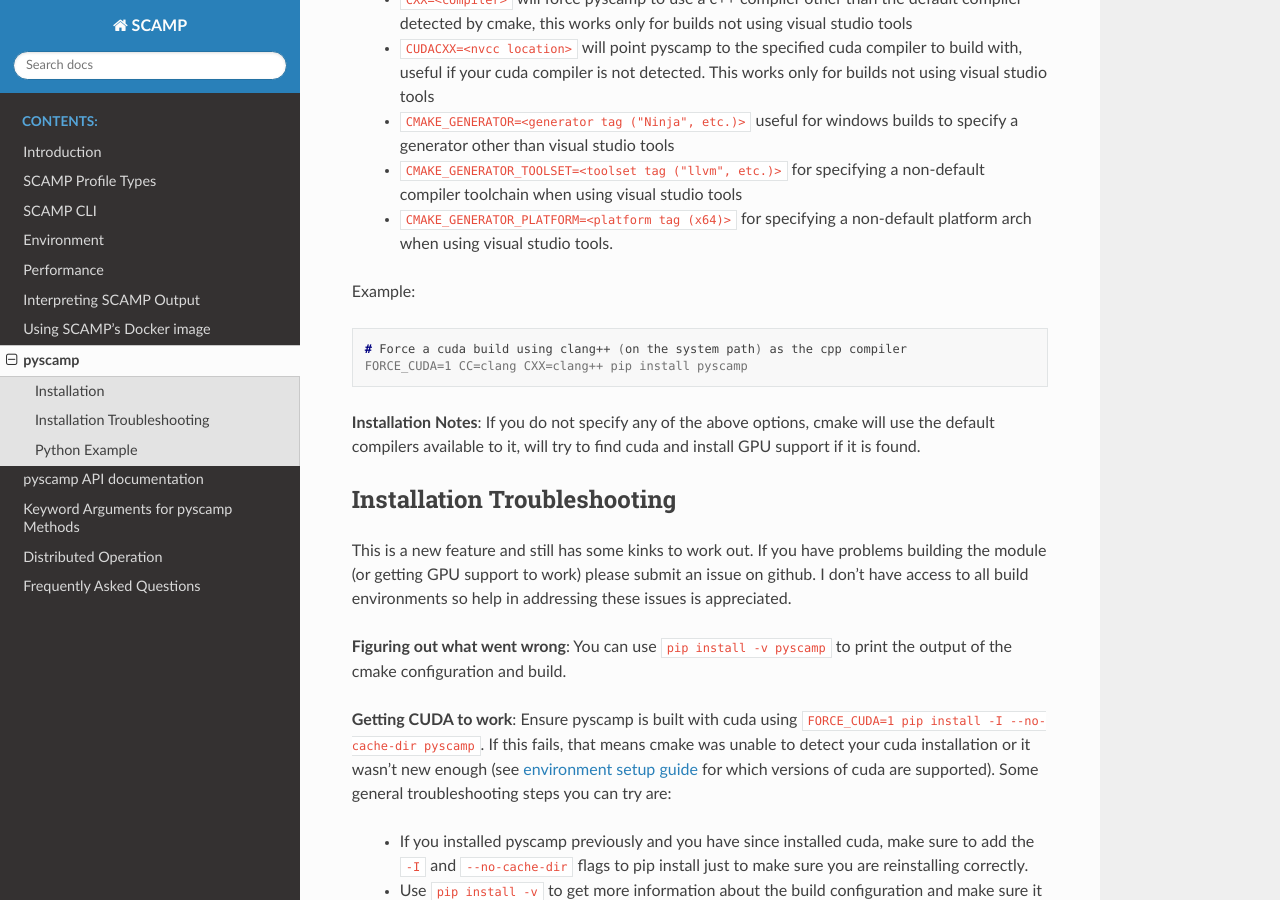
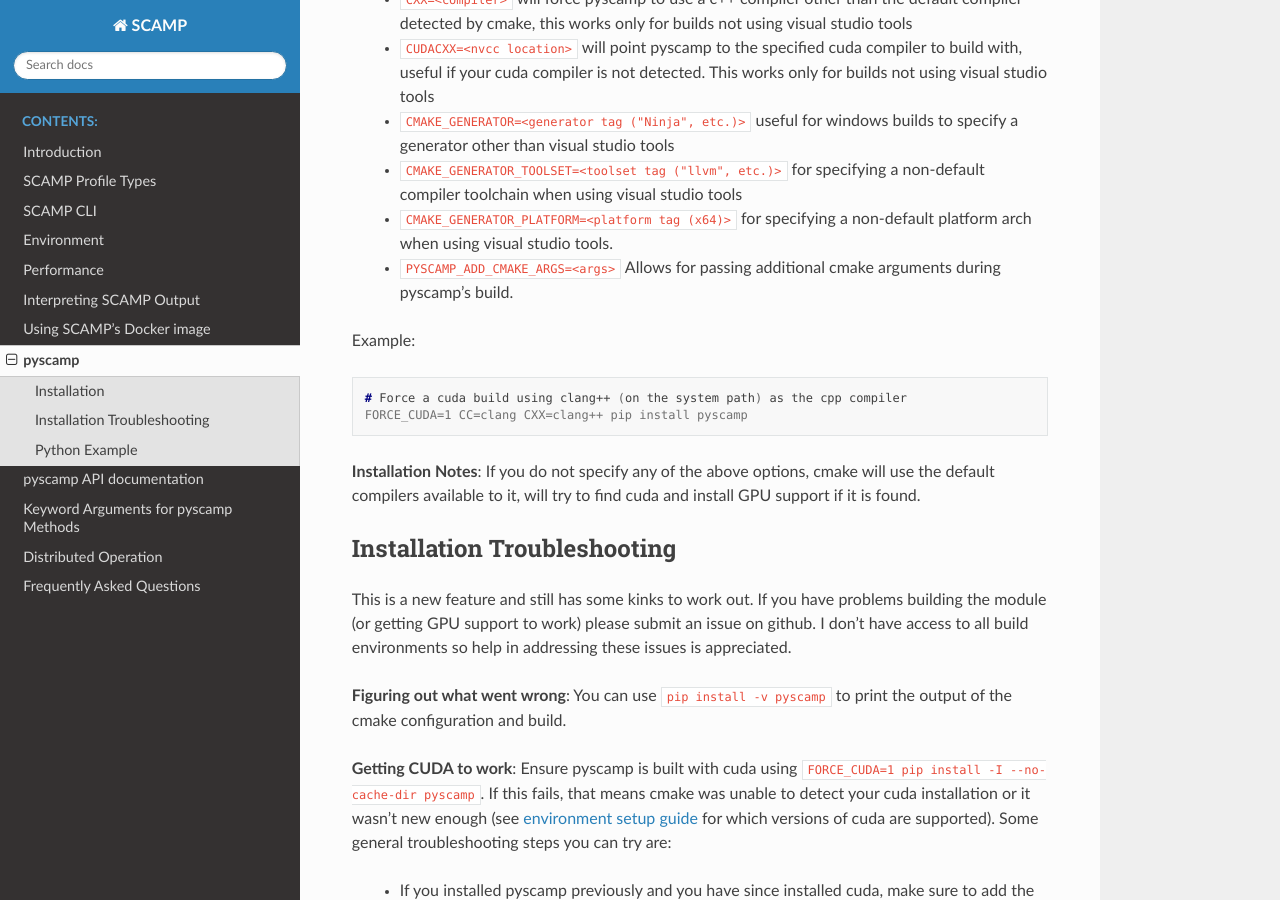
Before and after one commit to zpzim/SCAMP, a Sphinx documentation site: the page built from docs/source/pyscamp/intro.rst, in a window 1280 px wide and 900 px high, scrolled down 762 px. Built offline with Sphinx 7.4.7 and the Read the Docs theme 2.0.0, drawn with Linux system fonts in a browser that asks for light colours.

Commit message:
Document additional arguments variable.

```diff
--- a/docs/source/pyscamp/intro.rst
+++ b/docs/source/pyscamp/intro.rst
@@ -24,6 +24,7 @@
   * ``CMAKE_GENERATOR=<generator tag ("Ninja", etc.)>`` useful for windows builds to specify a generator other than visual studio tools
   * ``CMAKE_GENERATOR_TOOLSET=<toolset tag ("llvm", etc.)>`` for specifying a non-default compiler toolchain when using visual studio tools
   * ``CMAKE_GENERATOR_PLATFORM=<platform tag (x64)>`` for specifying a non-default platform arch when using visual studio tools.
+  * ``PYSCAMP_ADD_CMAKE_ARGS=<args>`` Allows for passing additional cmake arguments during pyscamp's build.
 
 .. highlight:: console
 
```
